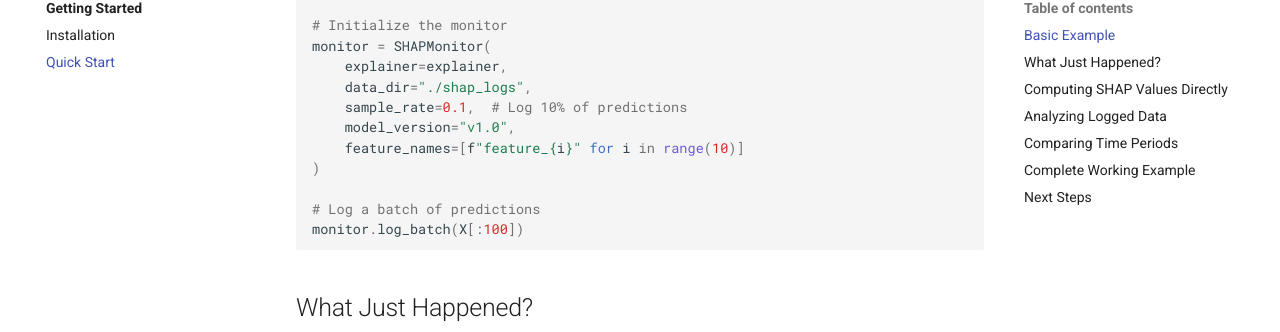
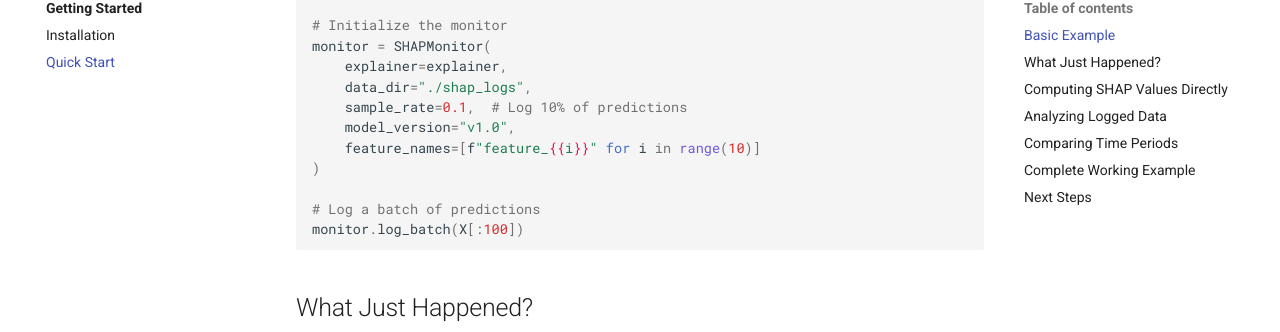
Before and after one commit to ab93/shap-monitor, an MkDocs documentation site: the page built from docs/getting-started/quickstart.md, in a window 1280 px wide and 900 px high, scrolled down 565 px. Shown: the part 121-453 px from the top of the window. Built offline with MkDocs 1.6.1 and Material for MkDocs 9.7.7, drawn with Linux system fonts in a browser that asks for light colours; comment, search, counter and statistics services are not loaded; the version menu is left out.

Commit message:
fix: docs rendering
Signed-off-by: Avik Basu <ab93@users.noreply.github.com>

```diff
--- a/docs/getting-started/quickstart.md
+++ b/docs/getting-started/quickstart.md
@@ -26,7 +26,7 @@
     data_dir="./shap_logs",
     sample_rate=0.1,  # Log 10% of predictions
     model_version="v1.0",
-    feature_names=[f"feature_{i}" for i in range(10)]
+    feature_names=[f"feature_{{i}}" for i in range(10)]
 )
 
 # Log a batch of predictions
--- a/mkdocs.yml
+++ b/mkdocs.yml
@@ -97,9 +97,8 @@
       emoji_index: !!python/name:material.extensions.emoji.twemoji
       emoji_generator: !!python/name:material.extensions.emoji.to_svg
   - pymdownx.highlight:
-      anchor_linenums: true
-      line_spans: __span
-      pygments_lang_class: true
+      use_pygments: true
+      auto_title: false
   - pymdownx.inlinehilite
   - pymdownx.keys
   - pymdownx.mark
```
